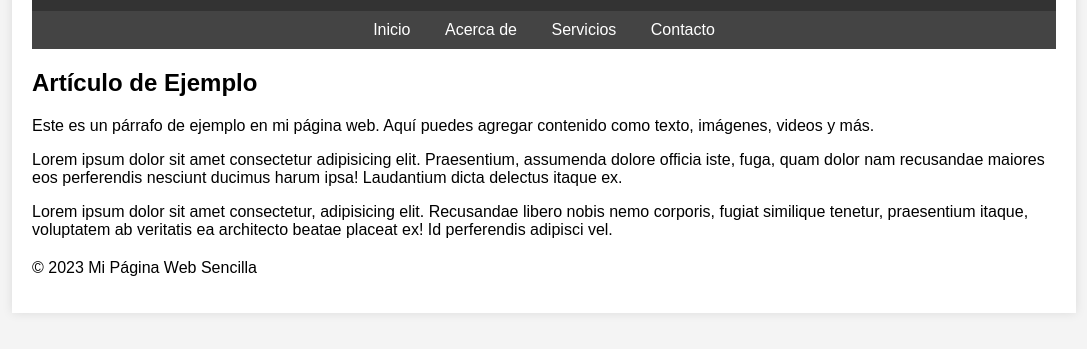
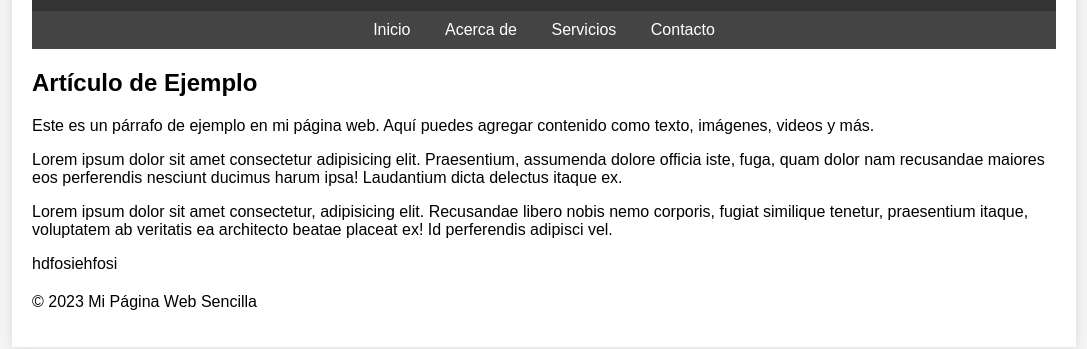
Before and after one commit to SilisquiSergio/Curso-Git-2, a plain HTML site: page index.html in a window 1280 px wide. Shown: the part 109-458 px from the top of the page, without its empty margins (96-1183 px from the left). Drawn offline with Linux system fonts and the light colour scheme.

Commit message:
Update index.html

```diff
--- a/index.html
+++ b/index.html
@@ -63,6 +63,9 @@
             <p>
                 Lorem ipsum dolor sit amet consectetur, adipisicing elit. Recusandae libero nobis nemo corporis, fugiat similique tenetur, praesentium itaque, voluptatem ab veritatis ea architecto beatae placeat ex! Id perferendis adipisci vel.
             </p>
+            <p>
+                hdfosiehfosi
+            </p>
         </article>
         <footer>
             <p>&copy; 2023 Mi Página Web Sencilla</p>
```
